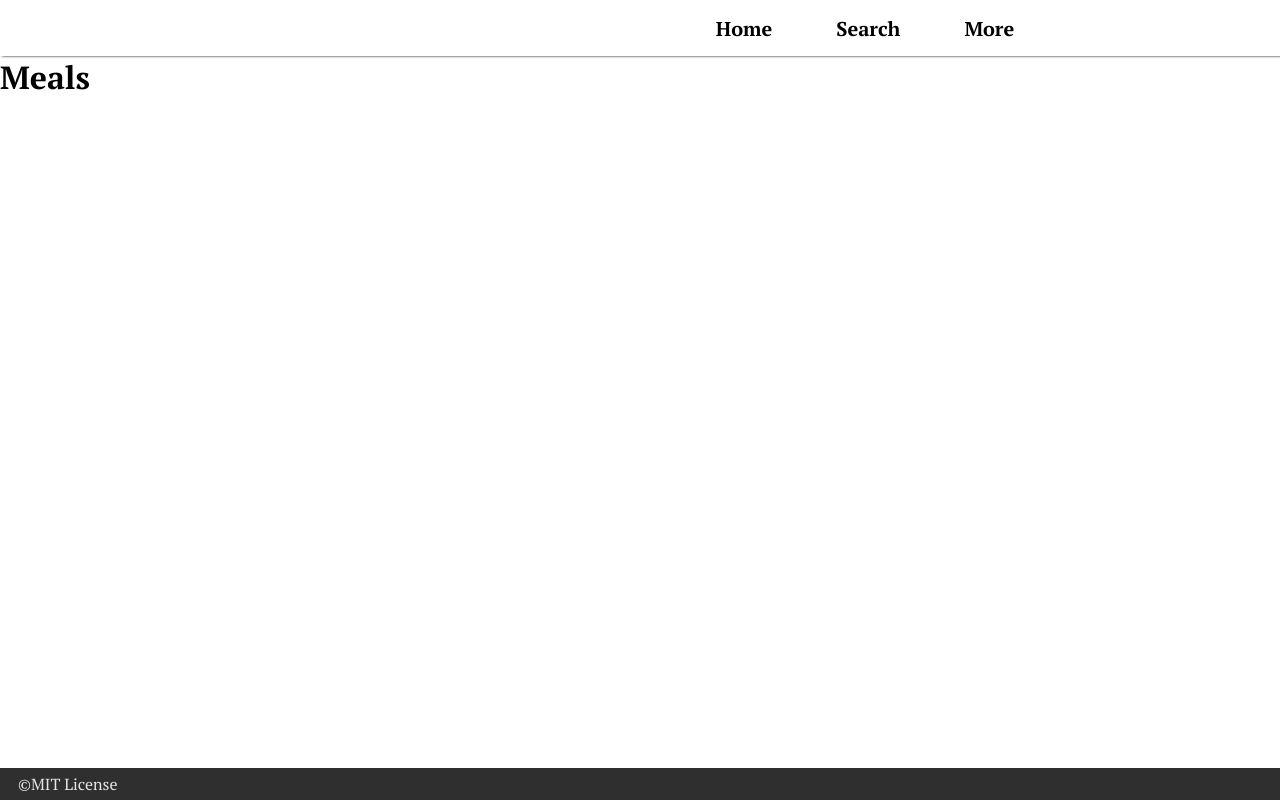
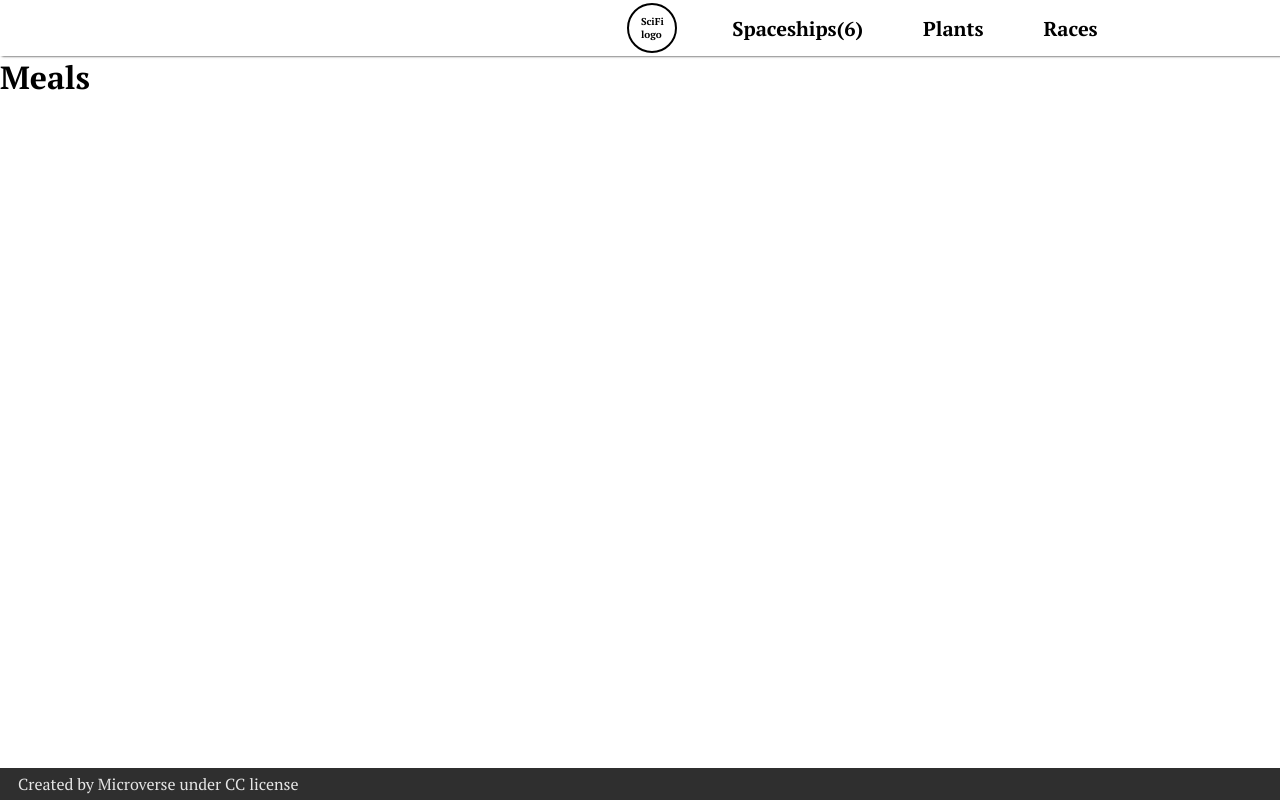
Before and after one commit to UbdaNam/TV-Show, a website built with webpack: page src/index.html in a window 1280 px wide. Built offline with nearby package versions, Linux system fonts and the light colour scheme.

Commit message:
fixed header and footer

```diff
--- a/src/index.html
+++ b/src/index.html
@@ -10,9 +10,10 @@
   <header>
     <nav>
       <ul>
-        <li>Home</li>
-        <li>Search</li>
-        <li>More</li>
+        <li class="logo">SciFi <br> logo</li>
+        <li>Spaceships(6)</li>
+        <li>Plants</li>
+        <li>Races</li>
       </ul>
     </nav>
   </header>
@@ -23,7 +24,7 @@
 
   <footer>
     <div>
-      ©MIT License
+      Created by Microverse under CC license
     </div>
   </footer>
 </body>
--- a/src/style.css
+++ b/src/style.css
@@ -28,19 +28,31 @@ header nav ul {
 }
 
 header nav ul li {
-  justify-content: space-between;
   display: flex;
+  justify-content: center;
+  align-items: center;
   margin-left: 50px;
   cursor: pointer;
-  padding: 4px 7px;
+  padding: 2px 5px;
   border-radius: 12px;
   border: none;
   transition: 0.3s ease-in-out;
 }
 
+.logo {
+  justify-content: center;
+  align-items: center;
+  height: 50px;
+  width: 50px;
+  border-radius: 50%;
+  border: 2px solid;
+  font-size: 10px;
+  display: flex;
+}
+
 header nav ul li:hover {
-  background-color: rgb(254, 49, 49);
   transition: 0.3s ease-in-out;
+  box-shadow: 2px 2px 3px;
 }
 
 .main {
```
